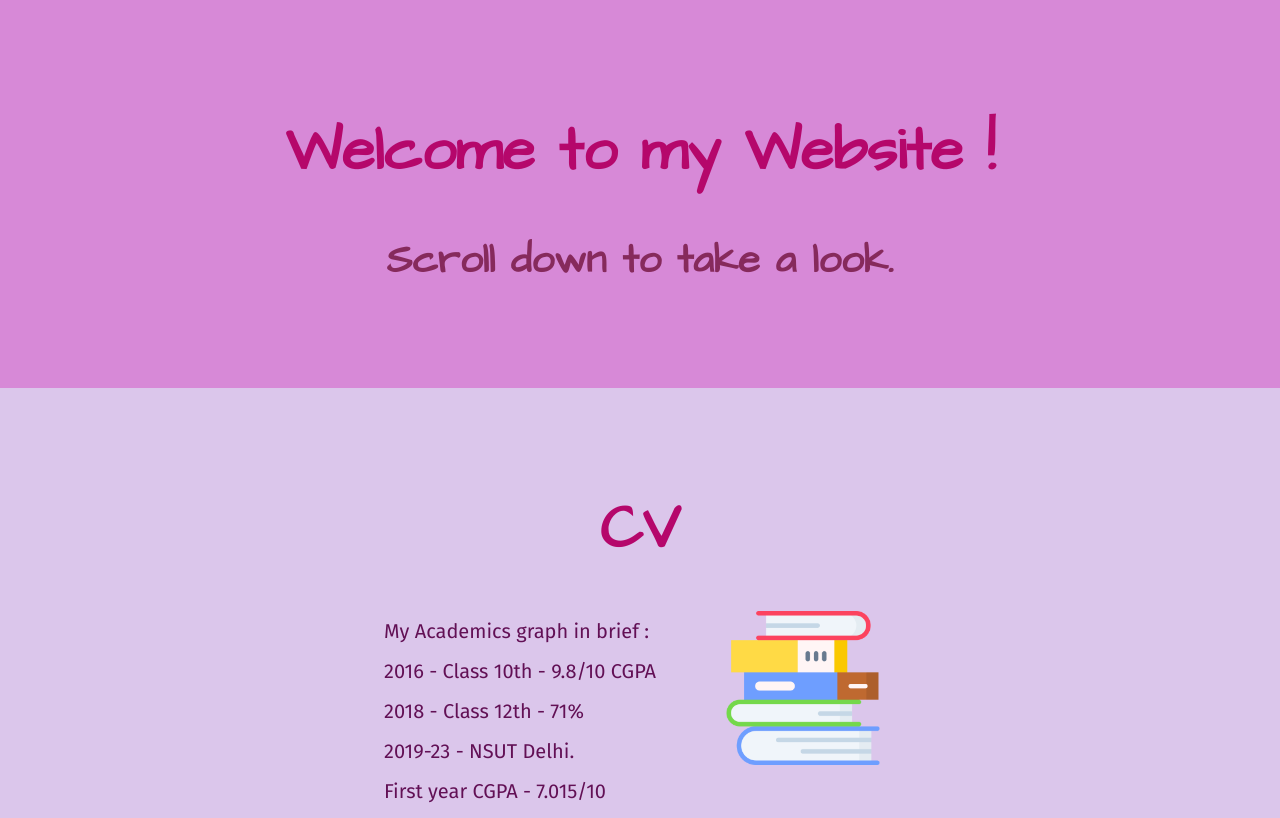
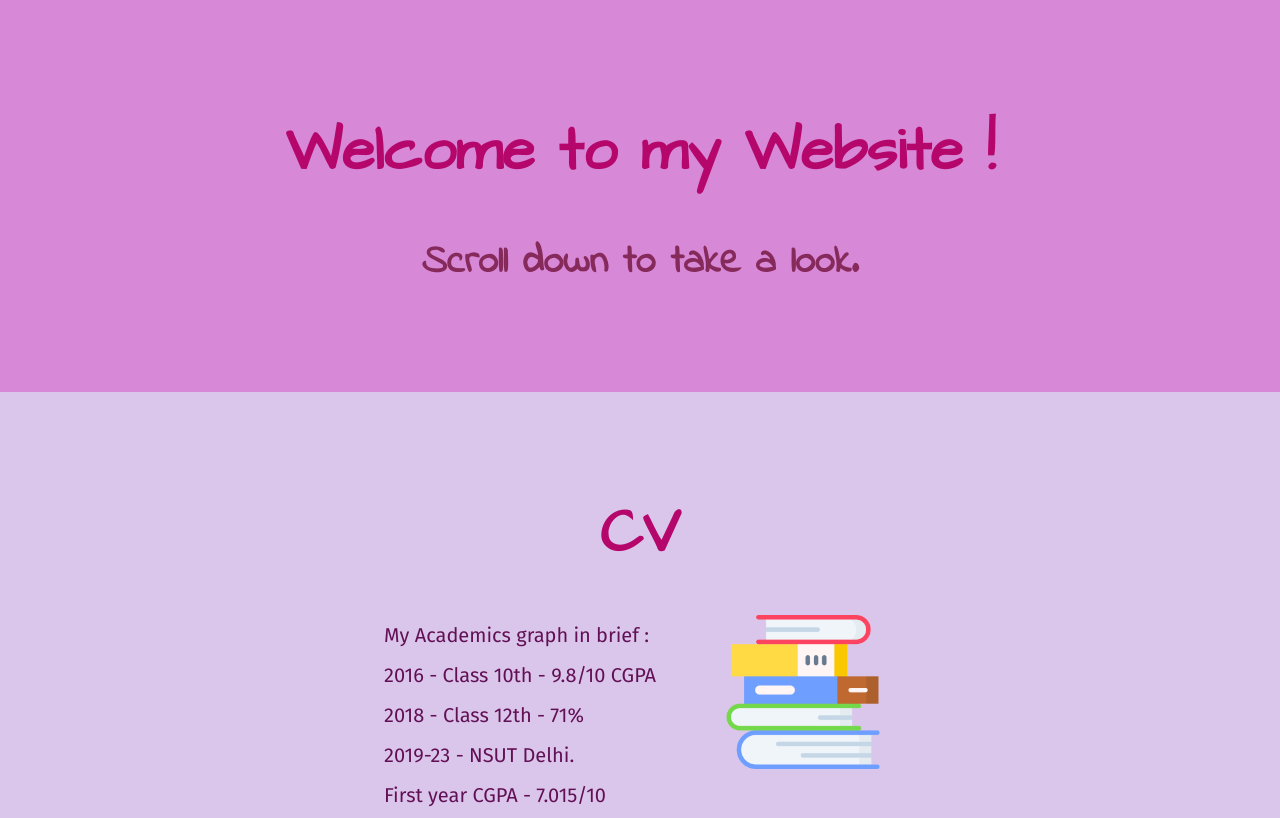
Before and after one commit to Aashutosh01/CV, a plain HTML site: page index.html in a window 1280 px wide. Shown: the top 818 px of the page. Drawn offline with Linux system fonts and the light colour scheme; files that its build step writes are made by us from their sources.

Commit message:
Add files via upload

```diff
--- a/styles.css
+++ b/styles.css
@@ -14,7 +14,7 @@ h2{
   color: #862a5c;
   margin: 0 auto;
   font-size: 40px;
-  font-family: 'Architects Daughter', cursive;
+  font-family: 'Indie Flower', cursive;
 }
 p {
     color: #621055;
@@ -66,7 +66,7 @@ a {
   width: 40%;
   margin-top: 70px;
   margin-bottom: 150px;
-  text-align: left;
+  text-align: left ;
 
 }
 
```
